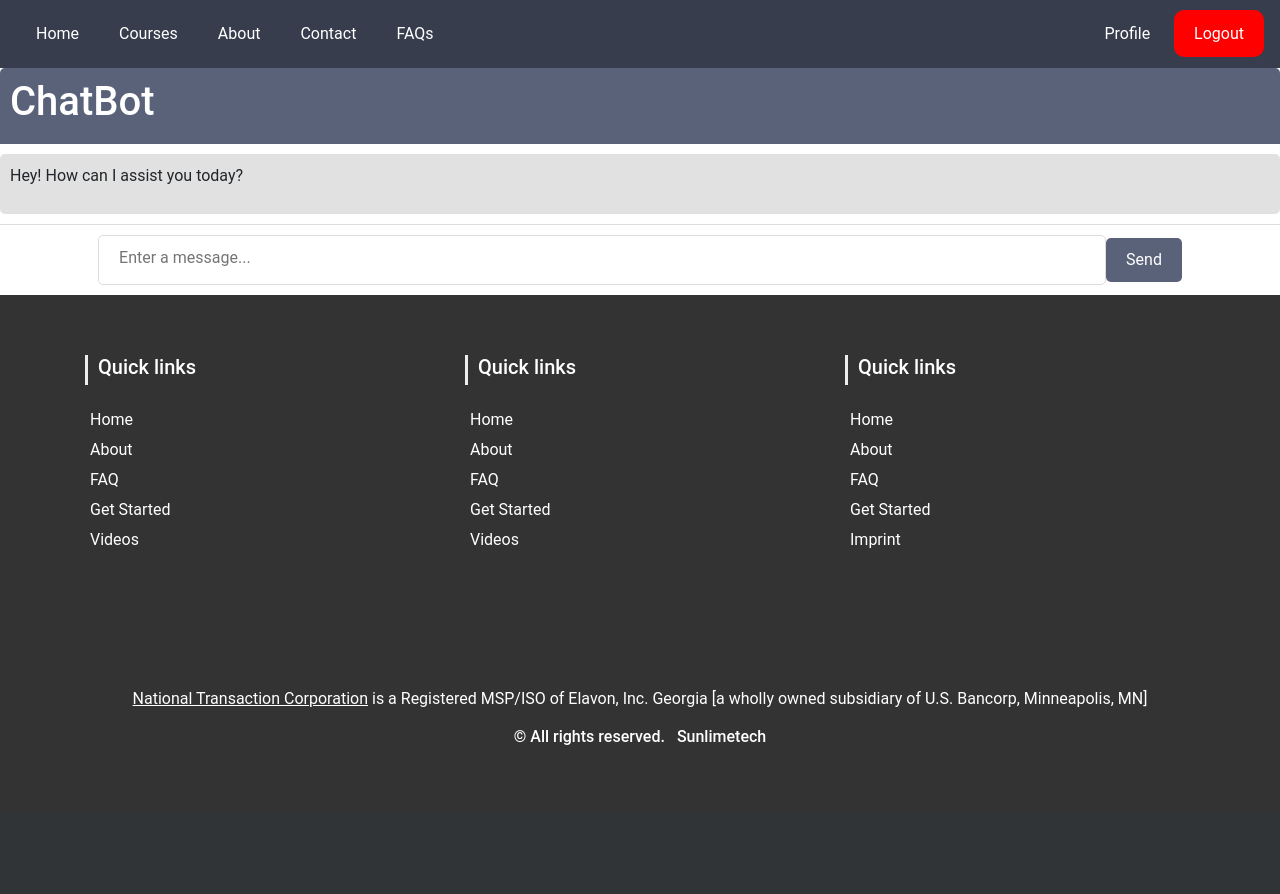
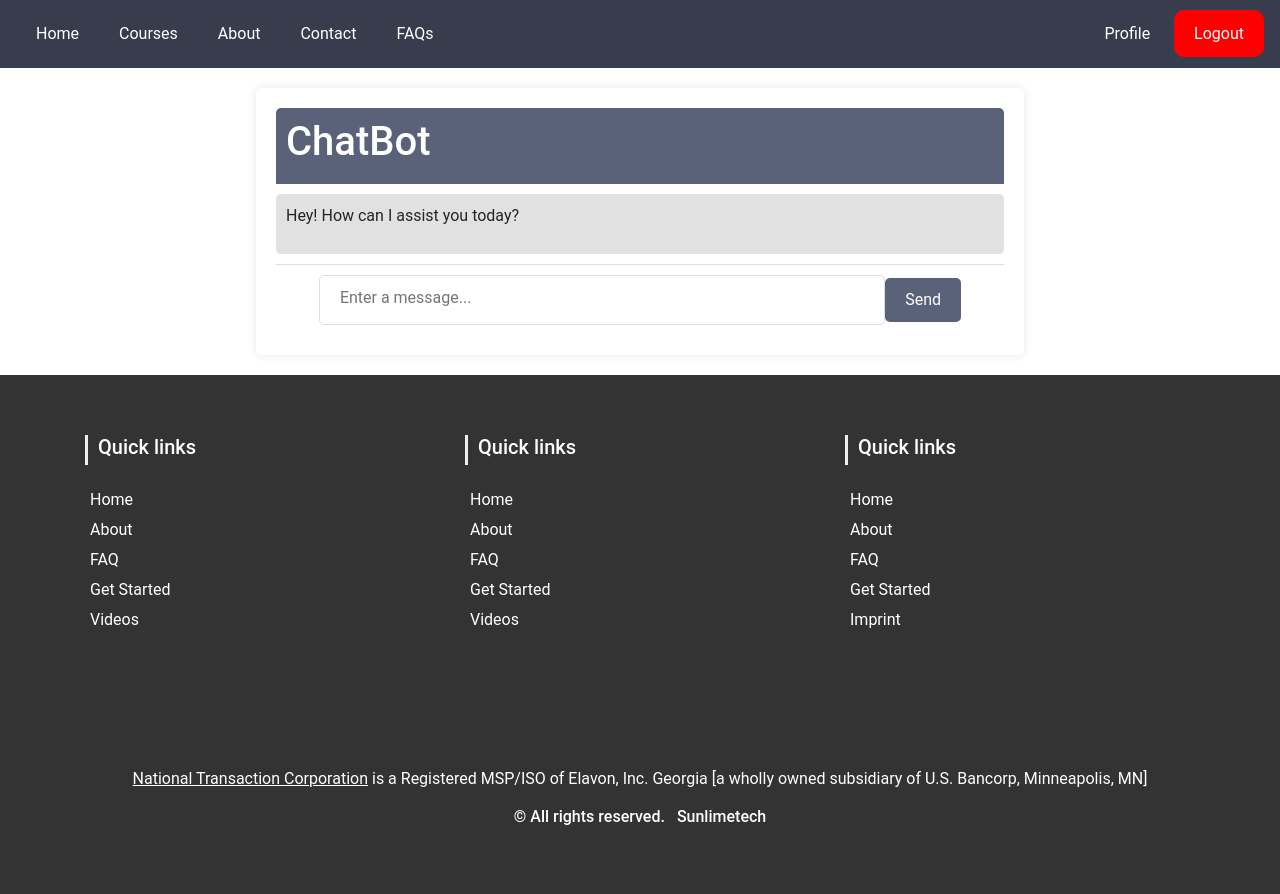
Before and after one commit to chaitany851P/Inner-Light-Advisor, a Flask app: page /chatbot in a window 1280 px wide. Before the commit the page ends 745 px from the top, so only its background shows below. Run offline with Flask 3, Linux system fonts and the light colour scheme.

Commit message:
update ui

```diff
--- a/templates/chatbot.html
+++ b/templates/chatbot.html
@@ -8,12 +8,17 @@
     <title>Chatbot Integration</title>
     <link rel="stylesheet" href="{{ url_for('static', filename='css/s2.css') }}">
     <link rel="stylesheet" href="{{ url_for('static', filename='css/style.css') }}">
+    <style>
+        h1{
+            text-align: center;
+        }
+    </style>
 
 
 </head>
 <body>
 
-    <div class="container2">
+    <div class="container3">
         <div class="chatBot">
             <header>
                 <h1>ChatBot</h1>
@@ -26,7 +31,7 @@
             </ul>
             <div class="chat-input">
                 <textarea rows="0" cols="17" placeholder="Enter a message..."></textarea>
-                <button id="sendBTN">Send</button>
+                <button id="submit">Send</button>
             </div>
         </div>
     </div>
```
